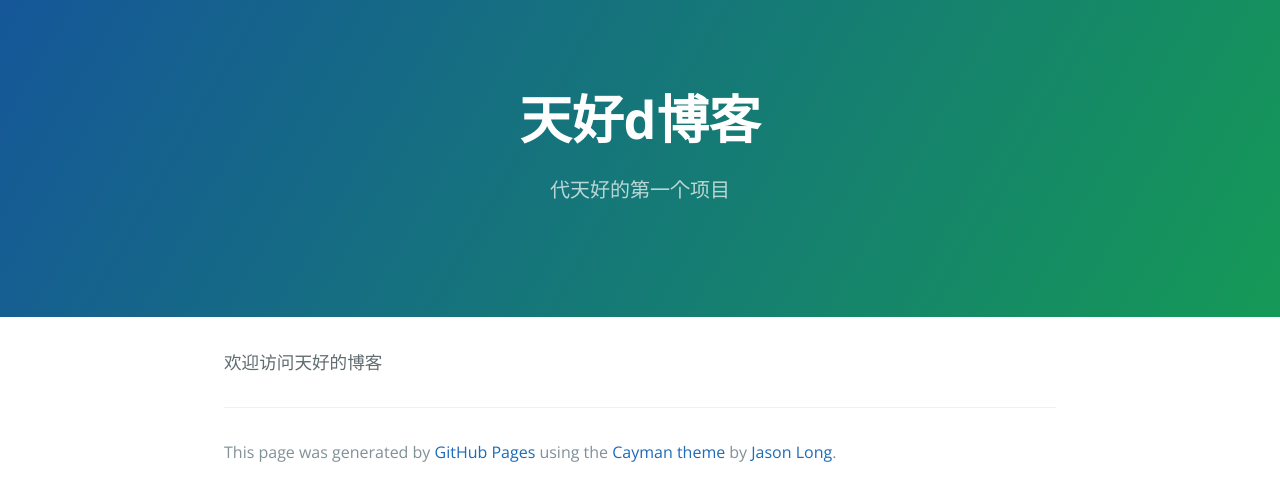
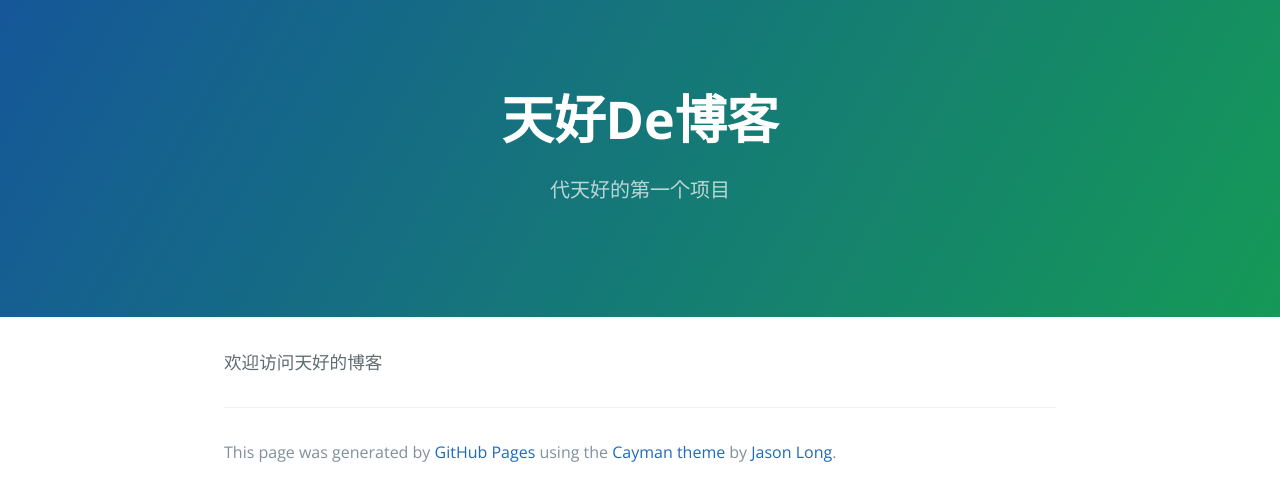
Before and after one commit to dtianhao/dtianhao.github.io, a plain HTML site: page index.html in a window 1280 px wide. Drawn offline with nearby package versions, Linux system fonts and the light colour scheme.

Commit message:
修改标题

```diff
--- a/index.html
+++ b/index.html
@@ -11,7 +11,7 @@
   </head>
   <body>
     <section class="page-header">
-      <h1 class="project-name">天好d博客</h1>
+      <h1 class="project-name">天好De博客</h1>
       <h2 class="project-tagline">代天好的第一个项目</h2>
     </section>
 
```
